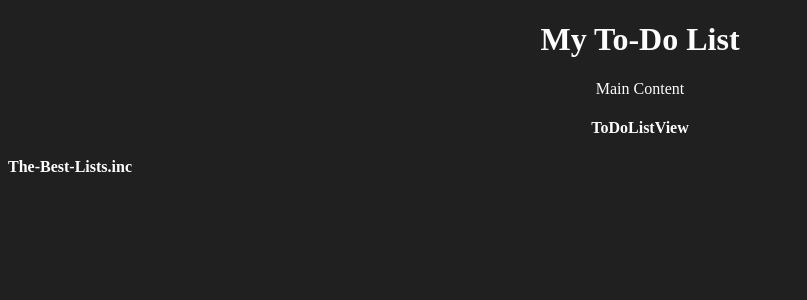
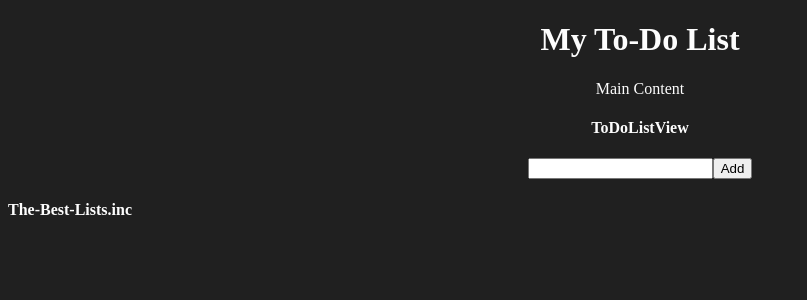
Before and after one commit to DidierOsindero/to-do-list-front-end, a React (Create React App) app: page / in a window 1280 px wide. Shown: the top 300 px of the page, without its empty margins (0-807 px from the left). Built offline with nearby package versions, Linux system fonts and the light colour scheme; the HTML template or start-up script is replaced by a standard one.

Commit message:
Functioning to do

```diff
--- a/src/components/ToDo.tsx
+++ b/src/components/ToDo.tsx
@@ -4,10 +4,10 @@ interface ToDoProps {
   setToDoArr: React.Dispatch<React.SetStateAction<IToDo[]>>;
 }
 
-export const ToDo = (toDoData: ToDoProps): JSX.Element => {
+export const ToDo = ({toDoData, setToDoArr}: ToDoProps): JSX.Element => {
   return (
-    <div className="ToDoWrapper">
-      <div>ToDo</div>
-    </div>
+
+      <div className="ToDoText" >{toDoData.text}</div>
+
   );
 };
--- a/src/components/ToDoListView.tsx
+++ b/src/components/ToDoListView.tsx
@@ -1,3 +1,4 @@
+import { useState } from "react";
 import { IToDo } from "./MainContent";
 import { ToDo } from "./ToDo";
 interface ToDoListViewProps {
@@ -9,13 +10,30 @@ export const ToDoListView = ({
   toDoArr,
   setToDoArr,
 }: ToDoListViewProps): JSX.Element => {
+    const [inputText, setInputText] = useState<string>('');
+
+    //HANDLERS
+    const handleAddToDo = (e:  React.FormEvent<HTMLFormElement>, toDoText: string):void => {
+        e.preventDefault();
+        setToDoArr(prev => [...prev, {text: toDoText, complete: false, id: prev.length + 1}])
+    }
+
   return (
     <div className="ToDoListViewWrapper">
       <h4>ToDoListView</h4>
-
-      {toDoArr.map((toDo) => {
-        return <ToDo toDoData={toDo} key={toDo.id} setToDoArr={setToDoArr} />;
-      })}
+      <ul>
+        {toDoArr.map((toDo) => {
+          return (
+            <div key={toDo.id}>
+              <ToDo toDoData={toDo} setToDoArr={setToDoArr} />
+            </div>
+          );
+        })}
+      </ul>
+      <form onSubmit={(e) => handleAddToDo(e, inputText)}>
+        <input value={inputText} onChange={(e)=> setInputText(e.target.value)}/>
+        <input type="submit" value="Add"/>
+      </form>
     </div>
   );
 };
```
